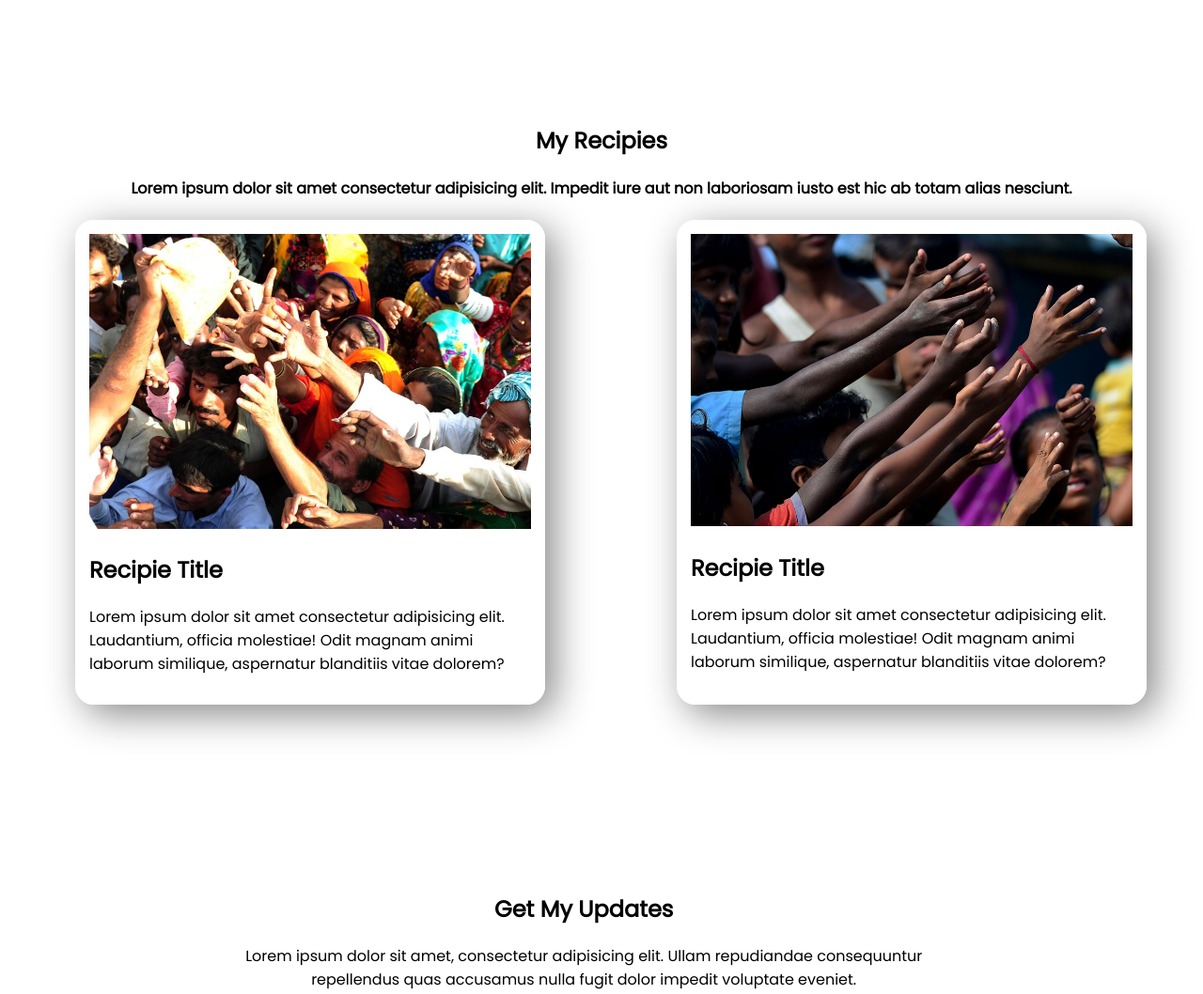
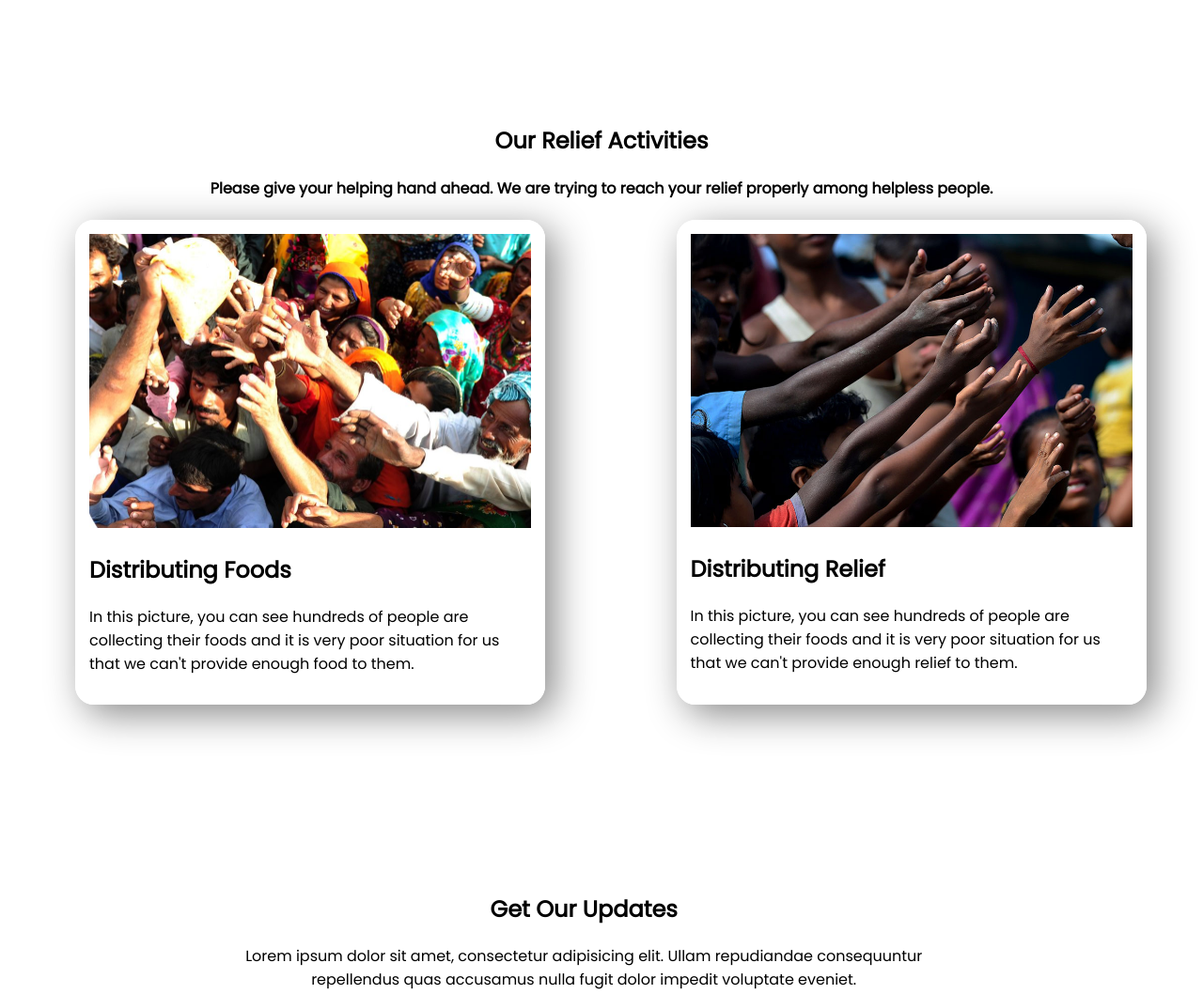
Before and after one commit to btamit/blood-donation, a plain HTML site: page index.html in a window 1280 px wide. Shown: the part 1800-2858 px from the top of the page at 94% size. Drawn offline with Linux system fonts and the light colour scheme.

Commit message:
content updated

```diff
--- a/index.html
+++ b/index.html
@@ -88,27 +88,25 @@
   <!-- Section-Food-Plan Starts -->
     <section class="food-part">
         <div class="food-part-heading">
-          <h1>My Recipies</h1>
-          <h4>Lorem ipsum dolor sit amet consectetur adipisicing elit. Impedit iure aut non laboriosam iusto est hic ab totam alias nesciunt.</h4>
+          <h1>Our Relief Activities</h1>
+          <h4> Please give your helping hand ahead. We are trying to reach your relief properly among helpless people.</h4>
         </div>
         <div class="first-part menu">
           <div class="food food-portion">
             <img src="images/donation0.jpg" alt="flood image" />
             <div class="menu-part">
-              <h2>Recipie Title</h2>
+              <h2>Distributing Foods</h2>
               <p>
-                Lorem ipsum dolor sit amet consectetur adipisicing elit. Laudantium, officia molestiae! Odit magnam animi laborum similique, aspernatur
-                blanditiis vitae dolorem?
+                In this picture, you can see hundreds of people are collecting their foods and it is very poor situation for us that we can't provide enough food to them.
               </p>
             </div>
           </div>
           <div class="food food-portion">
             <img src="images/donation13.jpg" alt="flood image" />
             <div class="menu-part">
-              <h2>Recipie Title</h2>
+              <h2>Distributing Relief</h2>
               <p>
-                Lorem ipsum dolor sit amet consectetur adipisicing elit. Laudantium, officia molestiae! Odit magnam animi laborum similique, aspernatur
-                blanditiis vitae dolorem?
+                In this picture, you can see hundreds of people are collecting their foods and it is very poor situation for us that we can't provide enough relief to them.
               </p>
             </div>
           </div>
@@ -121,7 +119,7 @@
 <!-- Section-Contact Starts -->
     <section class="contact-part">
         <div class="amount-heading">
-            <h1>Get My Updates</h1>
+            <h1>Get Our Updates</h1>
             <p>Lorem ipsum dolor sit amet, consectetur adipisicing elit. Ullam repudiandae consequuntur repellendus quas accusamus nulla fugit dolor impedit voluptate eveniet.</p>
         </div>
         <div class="contact">
@@ -136,7 +134,7 @@
 <!-- Footer Starts -->
     <footer>
         <h2>Be Humble</h2>
-        <p>I am going to do it.</p>
+        <p>We are going to do it.</p>
     </footer>
 <!-- Footer Ends -->
 
```
